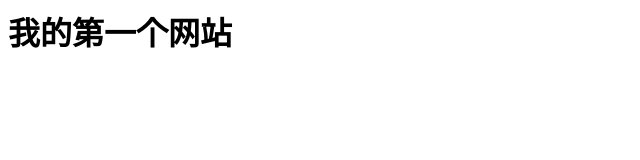
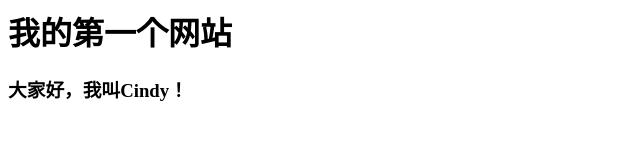
Before and after one commit to rain-yin-cn/cindy, a plain HTML site: page index.html in a window 1280 px wide. Shown: the whole page, without its empty margins (0-640 px from the left). Drawn offline with Linux system fonts and the light colour scheme.

Commit message:
Update index.html

```diff
--- a/index.html
+++ b/index.html
@@ -1 +1,2 @@
 <h1>我的第一个网站</h1>
+<h3>大家好，我叫Cindy！</h3>
```
